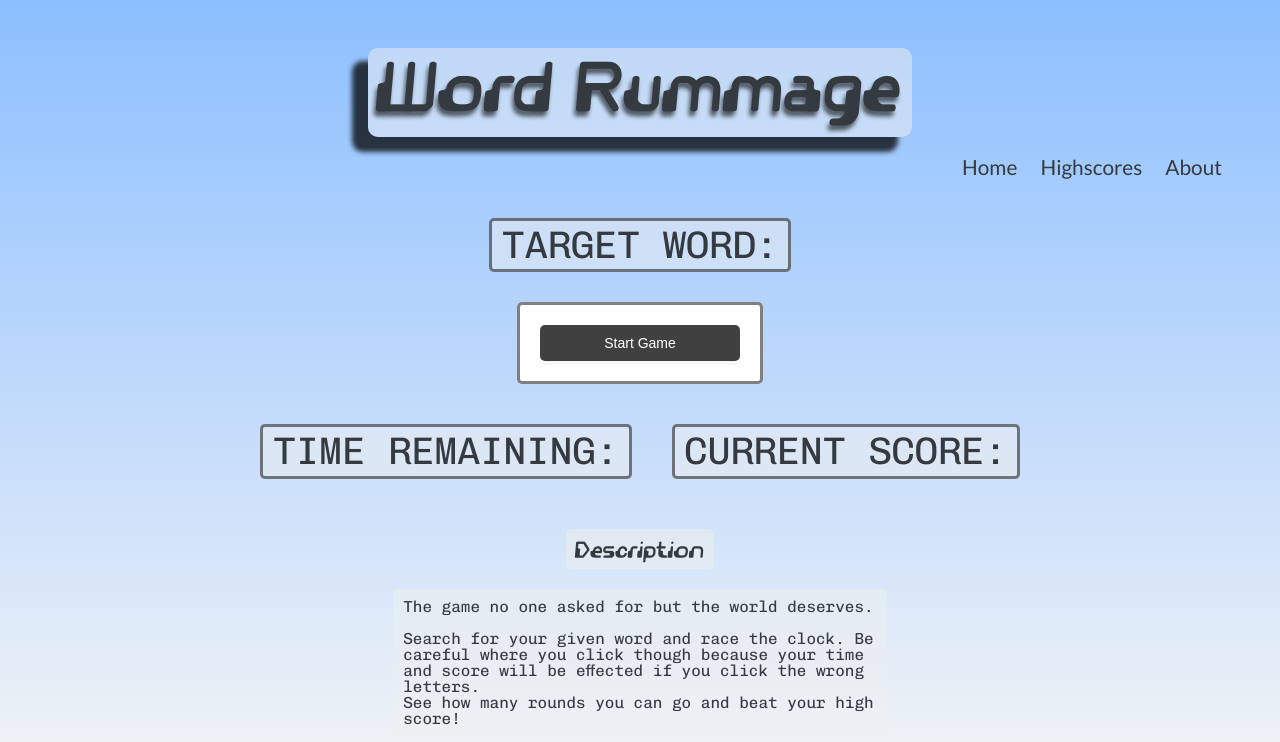
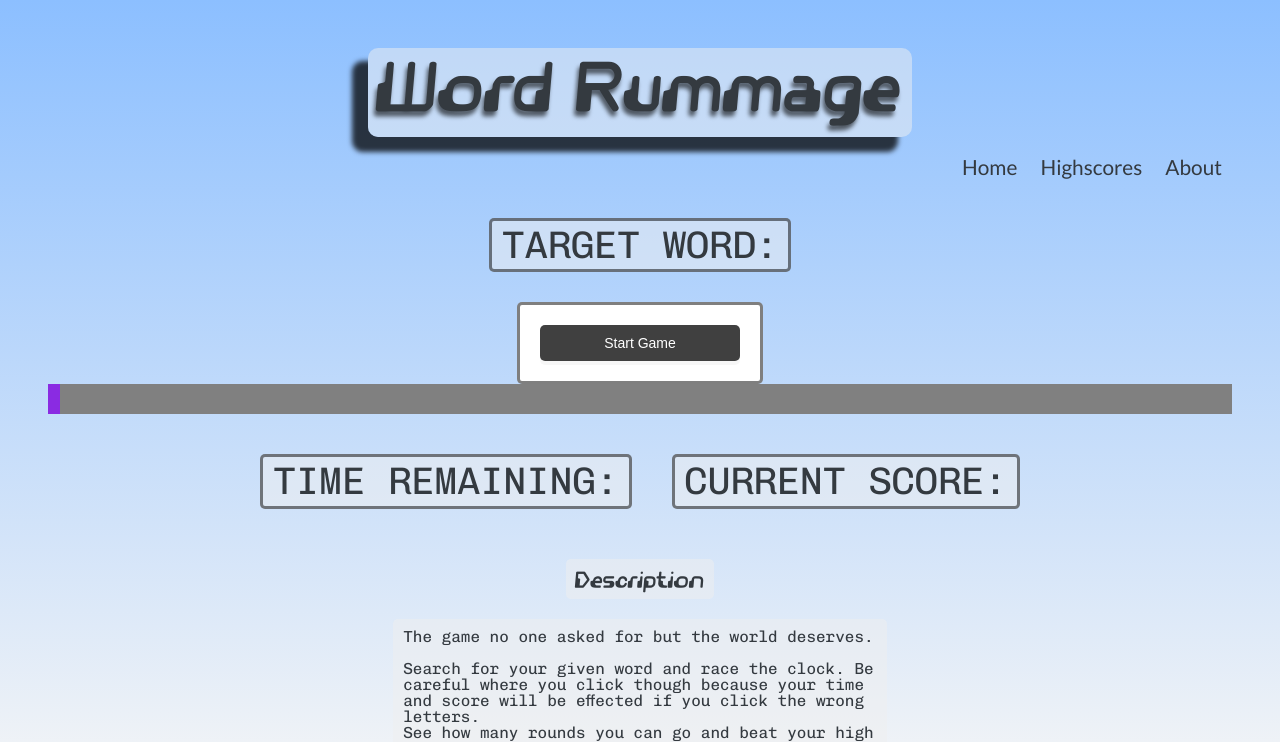
Before and after one commit to Word-Rummage/Word-Rummage, a plain HTML site: page index.html in a window 1280 px wide. Shown: the top 742 px of the page. Drawn offline with Linux system fonts and the light colour scheme.

Commit message:
Added progress bar

```diff
--- a/index.html
+++ b/index.html
@@ -35,6 +35,10 @@
 
       </section>
     </section>
+    <section id="nextRoundProgress">
+      <section id="progressBar"></section>
+    </section>
+
     <section id="bottom-bar">
       <h2 id="timer">TIME REMAINING:</h2>
       <h2 id="current-score">CURRENT SCORE:</h2>
```
